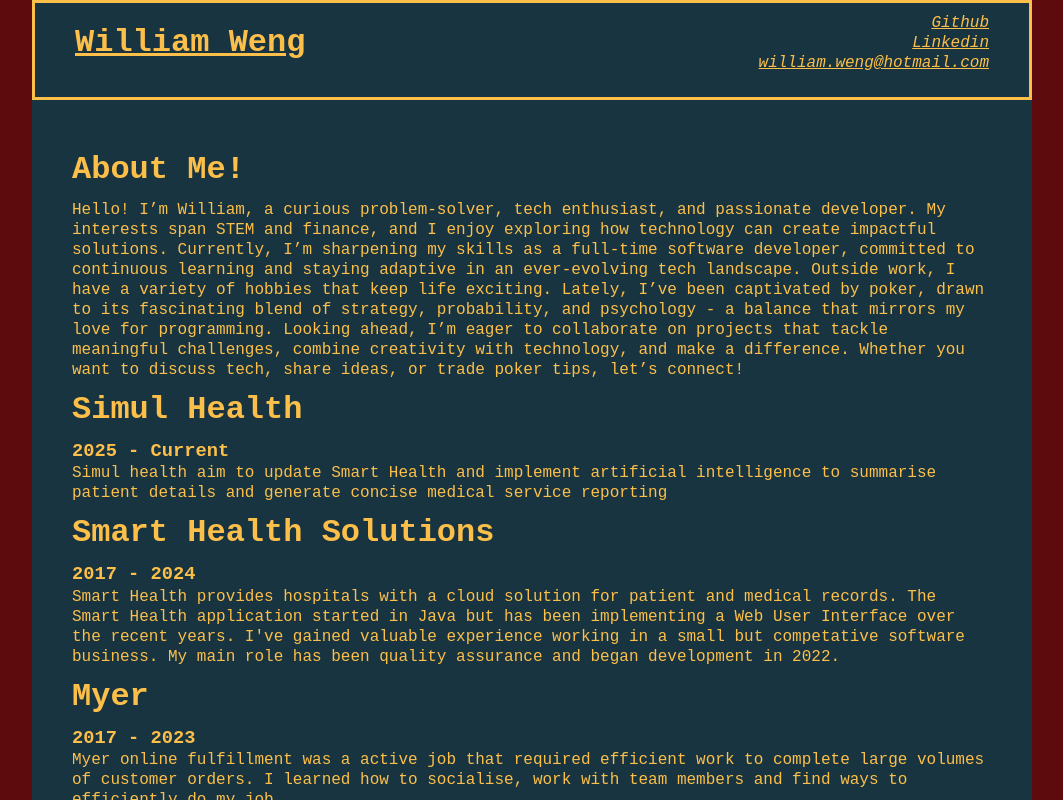
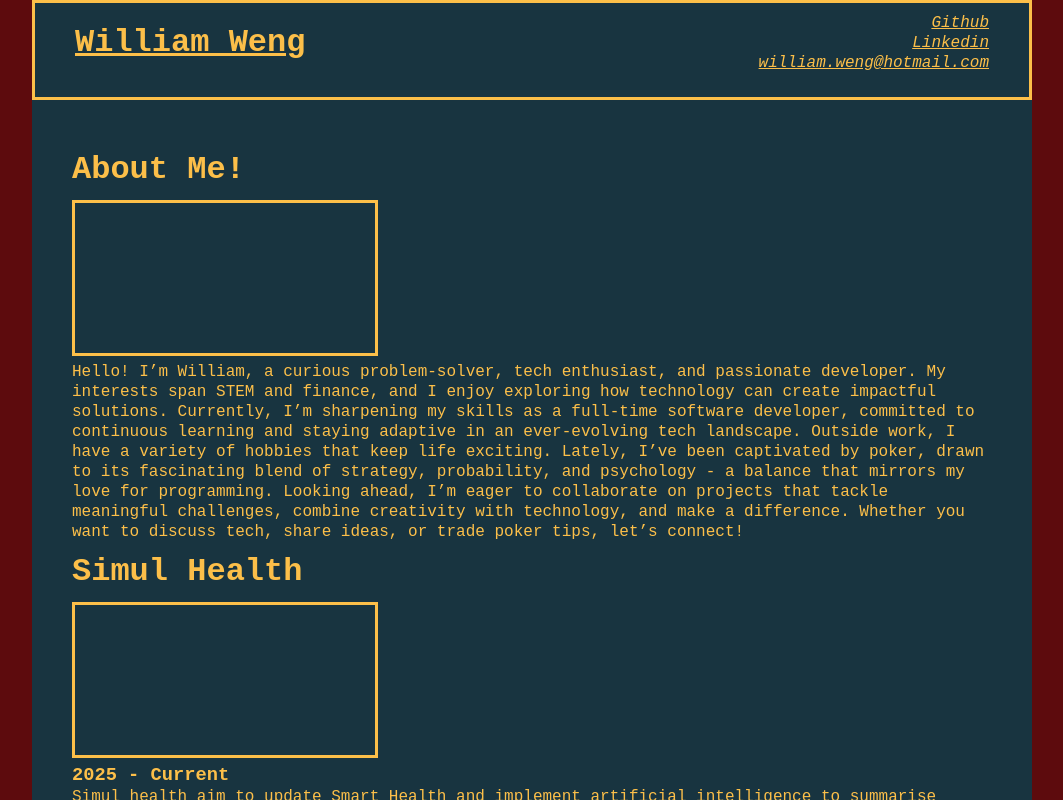
Before and after one commit to will-weng/will-weng.github.io, a React (Create React App) app: page / in a window 1280 px wide. Shown: the whole page, without its empty margins (108-1171 px from the left). Built offline with nearby package versions, Linux system fonts and the light colour scheme; the HTML template or start-up script is replaced by a standard one.

Commit message:
draft poly gon for top tabs

```diff
--- a/src/components/Folder/FolderHeader.tsx
+++ b/src/components/Folder/FolderHeader.tsx
@@ -1,12 +1,26 @@
+import styled from "styled-components";
+
 export interface FolderHeaderProps {
     title: string,
     color: string
 }
 
+const StyledFolderHeader = styled.div`
+`
+
+const StyledSVG = styled.svg`
+    border-style: solid;
+`
+
 function FolderHeader(prop: FolderHeaderProps) {
-
     return (
-        <h1>{prop.title}</h1>
+        <StyledFolderHeader>
+            <h1>{prop.title}</h1>
+            <StyledSVG >
+                <polygon>
+                </polygon>
+            </StyledSVG>
+        </StyledFolderHeader>
     );
 }
 
--- a/src/components/Folder/Folders.tsx
+++ b/src/components/Folder/Folders.tsx
@@ -1,4 +1,3 @@
-import { useState } from "react";
 import styled from "styled-components";
 import foldercontent from '../data/folderContent.json';
 import Folder, { FolderType } from './Folder';
@@ -7,7 +6,7 @@ const StyledFolder = styled.div`
 `
 
 function Folders() {
-    const [foldersList, setFoldersList] = useState<FolderType[]>(foldercontent as FolderType[]);
+    const foldersList: FolderType[] = foldercontent as FolderType[];
 
     return (
         <StyledFolder>
```
